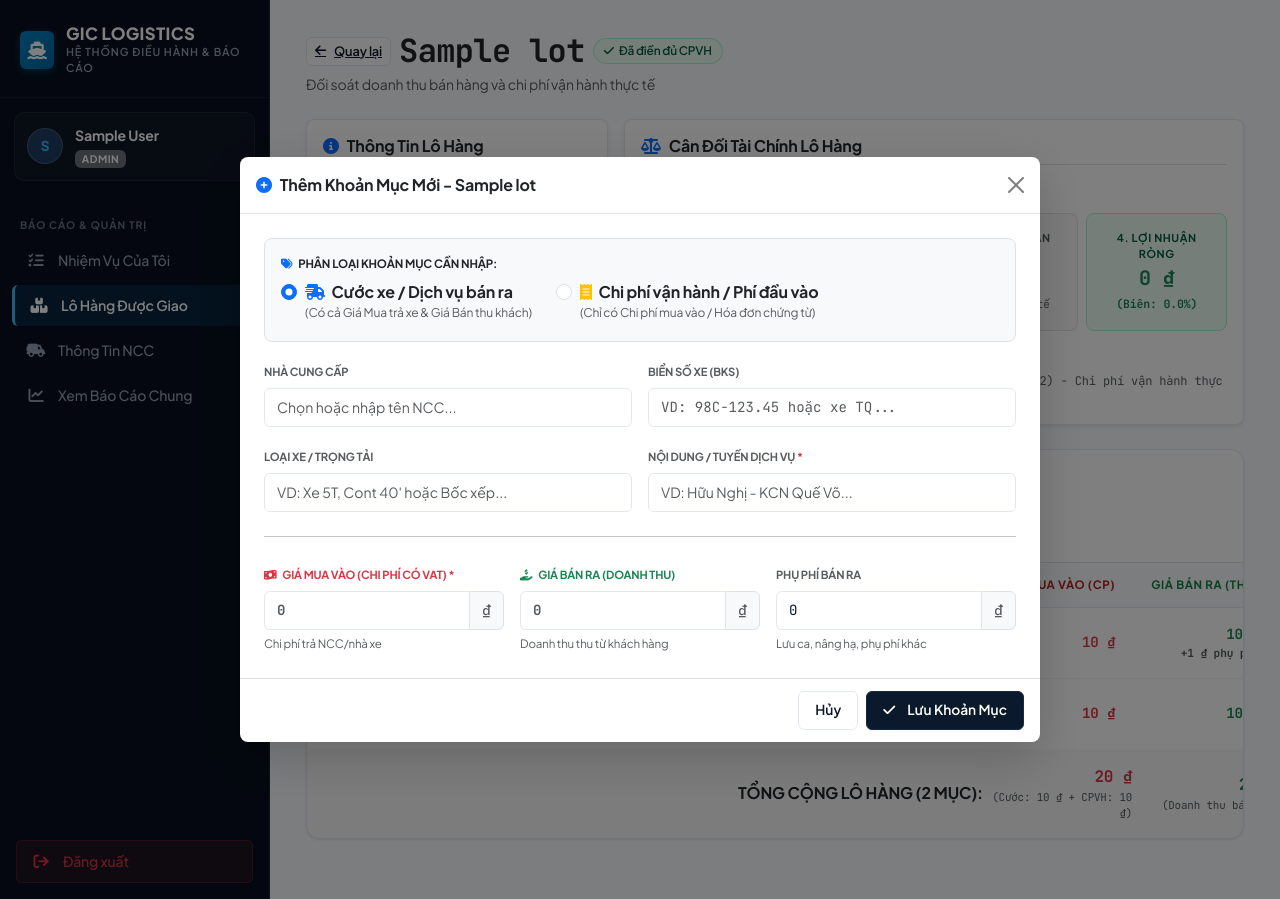
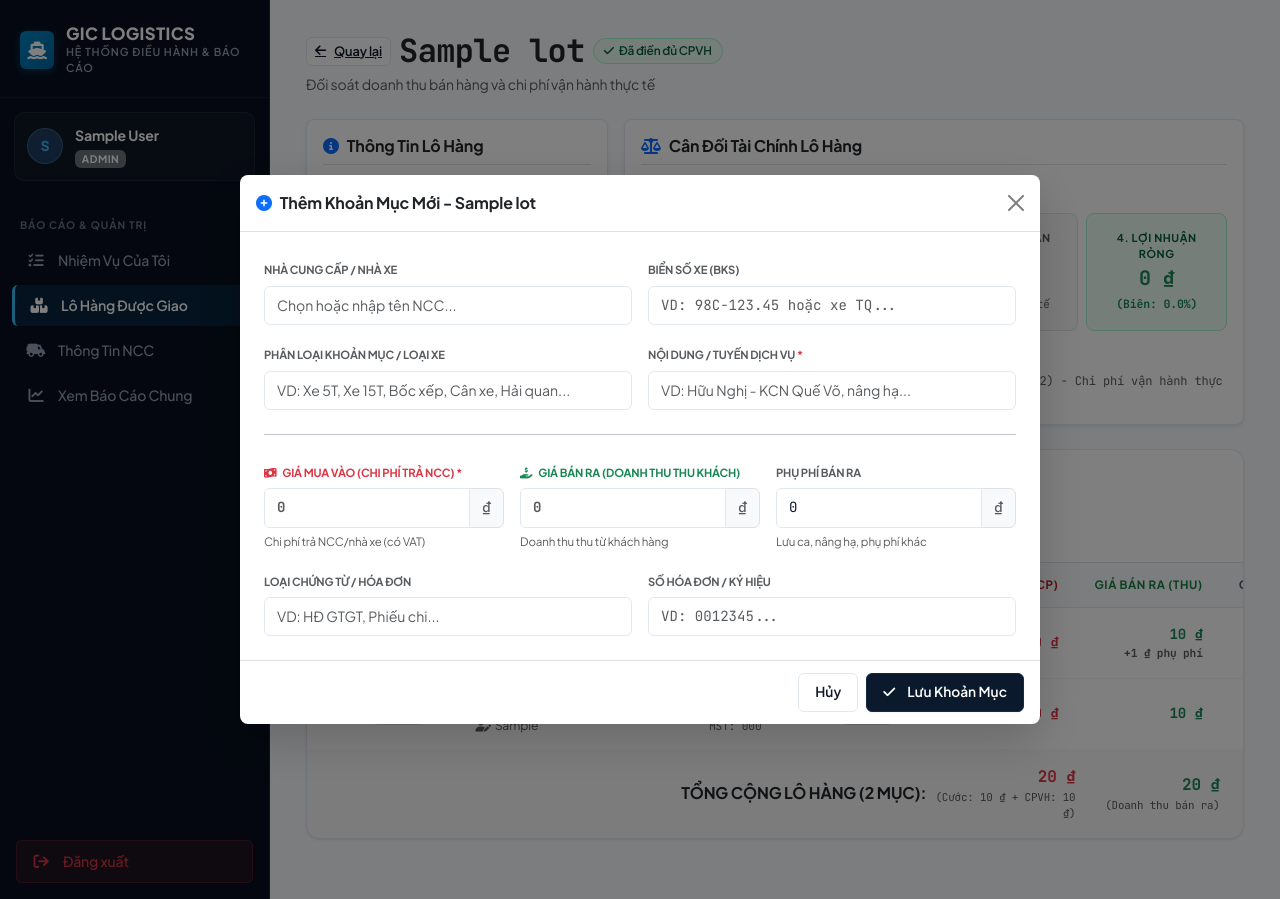
Before and after one commit to tuandollar993/gic-logistics, a Flask app: page /lots/1 in a window 1280 px wide, after a click on "Thêm Khoản Mục (Mua / Bán)". Run offline with Flask 3, Linux system fonts and the light colour scheme; a user stored in the database is signed in; tables that the repository leaves empty hold one stand-in row (values such as "Sample post").

Commit message:
fix: remove item_type division and unify add/edit item modal completely

```diff
--- a/app/routes/lots.py
+++ b/app/routes/lots.py
@@ -212,10 +212,9 @@ def add_revenue_item(lot_id):
         flash('Bạn không có quyền chỉnh sửa lô hàng này.', 'danger')
         return redirect(url_for('lots.detail', lot_id=lot.id))
 
-    item_type = request.form.get('item_type', 'revenue_item').strip()
     supplier = request.form.get('supplier', '').strip()
     vehicle_plate = request.form.get('vehicle_plate', '').strip()
-    service_description = request.form.get('service_description', '').strip() or 'Chi phí lô hàng'
+    service_description = request.form.get('service_description', '').strip() or 'Khoản mục chi phí & doanh thu'
     weight_class = request.form.get('weight_class', '').strip()
     invoice_number = request.form.get('invoice_number', '').strip()
     invoice_type = request.form.get('invoice_type', '').strip()
@@ -235,40 +234,23 @@ def add_revenue_item(lot_id):
     except ValueError:
         surcharges = 0.0
 
-    if item_type == 'operating_cost':
-        cost = OperatingCost(
-            lot_id=lot.id,
-            cost_type=weight_class or 'Chi phí vận hành',
-            description=service_description,
-            vehicle_plate=vehicle_plate,
-            vehicle_count=1.0,
-            unit_price=buy_price,
-            total_amount=buy_price,
-            sell_price=sell_price,
-            invoice_type=invoice_type or 'Hóa đơn / Phiếu chi',
-            invoice_number=invoice_number,
-            supplier_name=supplier,
-            filled_by=current_user.id
-        )
-        db.session.add(cost)
-        flash(f'Đã thêm khoản chi phí vận hành cho {lot.lot_label}!', 'success')
-    else:
-        item = RevenueItem(
-            lot_id=lot.id,
-            supplier=supplier,
-            vehicle_plate_vn=vehicle_plate,
-            weight_class=weight_class,
-            service_description=service_description,
-            buy_price=buy_price,
-            sell_price=sell_price,
-            other_surcharge=surcharges,
-            total_buy_price_excel=buy_price,
-            total_sell_price_excel=sell_price + surcharges
-        )
-        db.session.add(item)
-        flash(f'Đã thêm mục doanh thu & giá mua cho {lot.lot_label}!', 'success')
-
+    cost = OperatingCost(
+        lot_id=lot.id,
+        cost_type=weight_class or 'Khoản mục chi phí',
+        description=service_description,
+        vehicle_plate=vehicle_plate,
+        vehicle_count=1.0,
+        unit_price=buy_price,
+        total_amount=buy_price,
+        sell_price=sell_price + surcharges,
+        invoice_type=invoice_type,
+        invoice_number=invoice_number,
+        supplier_name=supplier,
+        filled_by=current_user.id
+    )
+    db.session.add(cost)
     db.session.commit()
+    flash(f'Đã thêm khoản mục thành công cho {lot.lot_label}!', 'success')
     return redirect(url_for('lots.detail', lot_id=lot.id))
 
 @lots_bp.route('/<int:lot_id>/items/<int:item_id>/edit', methods=['POST'])
--- a/app/templates/lot_detail.html
+++ b/app/templates/lot_detail.html
@@ -165,8 +165,8 @@
                 <tr>
                     <td class="text-center font-mono text-muted">{{ loop.index }}</td>
                     <td>
-                        <span class="badge bg-primary-subtle text-primary border border-primary-subtle">
-                            <i class="fa-solid fa-truck-fast me-1"></i>Cước & Doanh Thu
+                        <span class="badge bg-light text-dark border font-mono">
+                            {{ item.weight_class or 'Vận chuyển' }}
                         </span>
                     </td>
                     <td>
@@ -231,8 +231,8 @@
                 <tr>
                     <td class="text-center font-mono text-muted">{{ lot.revenue_items|length + loop.index }}</td>
                     <td>
-                        <span class="badge bg-warning-subtle text-warning-emphasis border border-warning-subtle">
-                            <i class="fa-solid fa-receipt me-1"></i>{{ cost.cost_type or 'CP Vận hành' }}
+                        <span class="badge bg-light text-dark border font-mono">
+                            {{ cost.cost_type or 'Chi phí' }}
                         </span>
                     </td>
                     <td>
@@ -375,7 +375,7 @@
 {% endblock %}
 
 {% block extra_scripts %}
-<!-- Modal Thêm Khoản Mục Mới (Giá Mua / Bán) -->
+<!-- Modal Thêm Khoản Mục Mới (Giá Mua & Bán) -->
 <div class="modal fade" id="unifiedItemModal" tabindex="-1">
     <div class="modal-dialog modal-dialog-centered modal-lg">
         <form method="POST" action="{{ url_for('lots.add_revenue_item', lot_id=lot.id) }}" class="modal-content border-0 shadow-lg">
@@ -387,32 +387,9 @@
                 <button type="button" class="btn-close" data-bs-dismiss="modal"></button>
             </div>
             <div class="modal-body p-4">
-                <!-- Chọn Loại Khoản Mục -->
-                <div class="mb-3 p-3 bg-light rounded-3 border">
-                    <label class="form-label small fw-bold text-dark text-uppercase d-block mb-2" style="font-size: 0.72rem;">
-                        <i class="fa-solid fa-tags text-primary me-1"></i> Phân Loại Khoản Mục Cần Nhập:
-                    </label>
-                    <div class="d-flex gap-4 flex-wrap">
-                        <div class="form-check">
-                            <input class="form-check-input" type="radio" name="item_type" id="typeRevenue" value="revenue_item" checked onchange="toggleAddType()">
-                            <label class="form-check-label fw-bold text-dark" for="typeRevenue">
-                                <i class="fa-solid fa-truck-fast text-primary me-1"></i> Cước xe / Dịch vụ bán ra
-                                <small class="text-muted d-block fw-normal" style="font-size: 0.75rem;">(Có cả Giá Mua trả xe & Giá Bán thu khách)</small>
-                            </label>
-                        </div>
-                        <div class="form-check">
-                            <input class="form-check-input" type="radio" name="item_type" id="typeCost" value="operating_cost" onchange="toggleAddType()">
-                            <label class="form-check-label fw-bold text-dark" for="typeCost">
-                                <i class="fa-solid fa-receipt text-warning me-1"></i> Chi phí vận hành / Phí đầu vào
-                                <small class="text-muted d-block fw-normal" style="font-size: 0.75rem;">(Chỉ có Chi phí mua vào / Hóa đơn chứng từ)</small>
-                            </label>
-                        </div>
-                    </div>
-                </div>
-
                 <div class="row g-3">
                     <div class="col-md-6">
-                        <label class="form-label small fw-bold text-muted text-uppercase" style="font-size: 0.7rem;">Nhà Cung Cấp</label>
+                        <label class="form-label small fw-bold text-muted text-uppercase" style="font-size: 0.7rem;">Nhà Cung Cấp / Nhà Xe</label>
                         <input type="text" name="supplier" class="form-control" list="supplierDatalist" placeholder="Chọn hoặc nhập tên NCC...">
                         <datalist id="supplierDatalist">
                             {% for s in suppliers %}
@@ -425,12 +402,12 @@
                         <input type="text" name="vehicle_plate" class="form-control font-mono" placeholder="VD: 98C-123.45 hoặc xe TQ...">
                     </div>
                     <div class="col-md-6">
-                        <label class="form-label small fw-bold text-muted text-uppercase" id="lblWeightClass" style="font-size: 0.7rem;">Loại Xe / Trọng Tải</label>
-                        <input type="text" name="weight_class" id="inputWeightClass" class="form-control" placeholder="VD: Xe 5T, Cont 40' hoặc Bốc xếp...">
+                        <label class="form-label small fw-bold text-muted text-uppercase" style="font-size: 0.7rem;">Phân Loại Khoản Mục / Loại Xe</label>
+                        <input type="text" name="weight_class" class="form-control" placeholder="VD: Xe 5T, Xe 15T, Bốc xếp, Cân xe, Hải quan...">
                     </div>
                     <div class="col-md-6">
                         <label class="form-label small fw-bold text-muted text-uppercase" style="font-size: 0.7rem;">Nội Dung / Tuyến Dịch Vụ <span class="text-danger">*</span></label>
-                        <input type="text" name="service_description" class="form-control" placeholder="VD: Hữu Nghị - KCN Quế Võ..." required>
+                        <input type="text" name="service_description" class="form-control" placeholder="VD: Hữu Nghị - KCN Quế Võ, nâng hạ..." required>
                     </div>
 
                     <div class="col-12"><hr class="my-2"></div>
@@ -438,19 +415,19 @@
                     <!-- Giá Mua Vào -->
                     <div class="col-md-4">
                         <label class="form-label small fw-bold text-danger text-uppercase" style="font-size: 0.7rem;">
-                            <i class="fa-solid fa-money-bill-wave me-1"></i> Giá Mua Vào (Chi Phí Có VAT) <span class="text-danger">*</span>
+                            <i class="fa-solid fa-money-bill-wave me-1"></i> Giá Mua Vào (Chi Phí Trả NCC) <span class="text-danger">*</span>
                         </label>
                         <div class="input-group">
                             <input type="number" step="any" name="buy_price" class="form-control font-mono fw-bold text-danger" placeholder="0" required>
                             <span class="input-group-text font-mono text-muted">₫</span>
                         </div>
-                        <small class="text-muted" style="font-size: 0.72rem;">Chi phí trả NCC/nhà xe</small>
+                        <small class="text-muted" style="font-size: 0.72rem;">Chi phí trả NCC/nhà xe (có VAT)</small>
                     </div>
 
                     <!-- Giá Bán Ra & Phụ Phí -->
                     <div class="col-md-4">
                         <label class="form-label small fw-bold text-success text-uppercase" style="font-size: 0.7rem;">
-                            <i class="fa-solid fa-hand-holding-dollar me-1"></i> Giá Bán Ra (Doanh Thu)
+                            <i class="fa-solid fa-hand-holding-dollar me-1"></i> Giá Bán Ra (Doanh Thu Thu Khách)
                         </label>
                         <div class="input-group">
                             <input type="number" step="any" name="sell_price" class="form-control font-mono fw-bold text-success" placeholder="0">
@@ -459,7 +436,7 @@
                         <small class="text-muted" style="font-size: 0.72rem;">Doanh thu thu từ khách hàng</small>
                     </div>
 
-                    <div class="col-md-4 field-revenue-only">
+                    <div class="col-md-4">
                         <label class="form-label small fw-bold text-muted text-uppercase" style="font-size: 0.7rem;">Phụ Phí Bán Ra</label>
                         <div class="input-group">
                             <input type="number" step="any" name="surcharges" class="form-control font-mono" placeholder="0" value="0">
@@ -468,12 +445,12 @@
                         <small class="text-muted" style="font-size: 0.72rem;">Lưu ca, nâng hạ, phụ phí khác</small>
                     </div>
 
-                    <!-- Hóa Đơn & Chứng Từ (Hiển thị khi là CP Vận hành) -->
-                    <div class="col-md-6 field-cost-only d-none">
-                        <label class="form-label small fw-bold text-muted text-uppercase" style="font-size: 0.7rem;">Loại Chứng Từ / HĐ</label>
+                    <!-- Hóa Đơn & Chứng Từ -->
+                    <div class="col-md-6">
+                        <label class="form-label small fw-bold text-muted text-uppercase" style="font-size: 0.7rem;">Loại Chứng Từ / Hóa Đơn</label>
                         <input type="text" name="invoice_type" class="form-control" placeholder="VD: HĐ GTGT, Phiếu chi...">
                     </div>
-                    <div class="col-md-6 field-cost-only d-none">
+                    <div class="col-md-6">
                         <label class="form-label small fw-bold text-muted text-uppercase" style="font-size: 0.7rem;">Số Hóa Đơn / Ký Hiệu</label>
                         <input type="text" name="invoice_number" class="form-control font-mono" placeholder="VD: 0012345...">
                     </div>
@@ -501,14 +478,9 @@
                 <button type="button" class="btn-close" data-bs-dismiss="modal"></button>
             </div>
             <div class="modal-body p-4">
-                <div class="alert alert-light border py-2 px-3 mb-3 d-flex align-items-center gap-2">
-                    <i class="fa-solid fa-circle-info text-primary"></i>
-                    <span id="editModalBadge" class="small fw-semibold text-dark"></span>
-                </div>
-
                 <div class="row g-3">
                     <div class="col-md-6">
-                        <label class="form-label small fw-bold text-muted text-uppercase" style="font-size: 0.7rem;">Nhà Cung Cấp</label>
+                        <label class="form-label small fw-bold text-muted text-uppercase" style="font-size: 0.7rem;">Nhà Cung Cấp / Nhà Xe</label>
                         <input type="text" name="supplier" id="editSupplier" class="form-control" list="supplierDatalist">
                     </div>
                     <div class="col-md-6">
@@ -516,11 +488,11 @@
                         <input type="text" name="vehicle_plate" id="editPlate" class="form-control font-mono">
                     </div>
                     <div class="col-md-6">
-                        <label class="form-label small fw-bold text-muted text-uppercase" id="editLblWeight" style="font-size: 0.7rem;">Phân Loại / Trọng Tải</label>
+                        <label class="form-label small fw-bold text-muted text-uppercase" style="font-size: 0.7rem;">Phân Loại / Trọng Tải</label>
                         <input type="text" name="weight_class" id="editWeight" class="form-control">
                     </div>
                     <div class="col-md-6">
-                        <label class="form-label small fw-bold text-muted text-uppercase" style="font-size: 0.7rem;">Nội Dung / Lộ Trình / Diễn Giải <span class="text-danger">*</span></label>
+                        <label class="form-label small fw-bold text-muted text-uppercase" style="font-size: 0.7rem;">Nội Dung / Tuyến Dịch Vụ / Diễn Giải <span class="text-danger">*</span></label>
                         <input type="text" name="service_description" id="editDesc" class="form-control" required>
                     </div>
 
@@ -529,19 +501,19 @@
                     <!-- Giá Mua Vào -->
                     <div class="col-md-4">
                         <label class="form-label small fw-bold text-danger text-uppercase" style="font-size: 0.7rem;">
-                            <i class="fa-solid fa-money-bill-wave me-1"></i> Giá Mua Vào (Chi Phí Có VAT) <span class="text-danger">*</span>
+                            <i class="fa-solid fa-money-bill-wave me-1"></i> Giá Mua Vào (Chi Phí Trả NCC) <span class="text-danger">*</span>
                         </label>
                         <div class="input-group">
                             <input type="number" step="any" name="buy_price" id="editBuyPrice" class="form-control font-mono fw-bold text-danger" required>
                             <span class="input-group-text font-mono text-muted">₫</span>
                         </div>
-                        <small class="text-muted" style="font-size: 0.72rem;">Chi phí trả NCC/nhà xe</small>
+                        <small class="text-muted" style="font-size: 0.72rem;">Chi phí trả NCC/nhà xe (có VAT)</small>
                     </div>
 
-                    <!-- Giá Bán Ra: Luôn hiển thị cho cả 2 loại -->
+                    <!-- Giá Bán Ra -->
                     <div class="col-md-4">
                         <label class="form-label small fw-bold text-success text-uppercase" style="font-size: 0.7rem;">
-                            <i class="fa-solid fa-hand-holding-dollar me-1"></i> Giá Bán Ra (Doanh Thu)
+                            <i class="fa-solid fa-hand-holding-dollar me-1"></i> Giá Bán Ra (Doanh Thu Thu Khách)
                         </label>
                         <div class="input-group">
                             <input type="number" step="any" name="sell_price" id="editSellPrice" class="form-control font-mono fw-bold text-success" placeholder="0">
@@ -551,7 +523,7 @@
                     </div>
 
                     <!-- Phụ Phí Bán Ra -->
-                    <div class="col-md-4 edit-revenue-group">
+                    <div class="col-md-4">
                         <label class="form-label small fw-bold text-muted text-uppercase" style="font-size: 0.7rem;">Phụ Phí Bán Ra</label>
                         <div class="input-group">
                             <input type="number" step="any" name="surcharges" id="editSurcharges" class="form-control font-mono">
@@ -561,12 +533,12 @@
                     </div>
 
                     <!-- Chứng Từ & Hóa Đơn -->
-                    <div class="col-md-6 edit-cost-group d-none">
+                    <div class="col-md-6">
                         <label class="form-label small fw-bold text-muted text-uppercase" style="font-size: 0.7rem;">Loại Chứng Từ / HĐ</label>
                         <input type="text" name="invoice_type" id="editInvoiceType" class="form-control" placeholder="VD: HĐ GTGT, Phiếu chi...">
                     </div>
 
-                    <div class="col-md-6 edit-cost-group d-none">
+                    <div class="col-md-6">
                         <label class="form-label small fw-bold text-muted text-uppercase" style="font-size: 0.7rem;">Số Hóa Đơn</label>
                         <input type="text" name="invoice_number" id="editInvoiceNumber" class="form-control font-mono" placeholder="VD: 0012345...">
                     </div>
@@ -583,26 +555,6 @@
 </div>
 
 <script>
-function toggleAddType() {
-    const isCost = document.getElementById('typeCost').checked;
-    const revFields = document.querySelectorAll('.field-revenue-only');
-    const costFields = document.querySelectorAll('.field-cost-only');
-    const lblWeight = document.getElementById('lblWeightClass');
-    const inputWeight = document.getElementById('inputWeightClass');
-
-    if (isCost) {
-        revFields.forEach(el => el.classList.add('d-none'));
-        costFields.forEach(el => el.classList.remove('d-none'));
-        if (lblWeight) lblWeight.innerText = 'Phân Loại Chi Phí';
-        if (inputWeight) inputWeight.placeholder = 'VD: Bốc xếp, Cân xe, Hải quan, Vé...';
-    } else {
-        revFields.forEach(el => el.classList.remove('d-none'));
-        costFields.forEach(el => el.classList.add('d-none'));
-        if (lblWeight) lblWeight.innerText = 'Loại Xe / Trọng Tải';
-        if (inputWeight) inputWeight.placeholder = 'VD: Xe 5T, Xe 15T, Cont 40\'...';
-    }
-}
-
 function openAssignModal(lotId, lotName, currentAssignee, currentDeadline) {
     document.getElementById('assignForm').action = `/lots/${lotId}/assign`;
     document.getElementById('modalLotName').innerText = lotName;
@@ -637,10 +589,6 @@ document.addEventListener('DOMContentLoaded', function() {
         const editModal = new bootstrap.Modal(editModalEl);
         const editForm = document.getElementById('editUnifiedForm');
         const editTitle = document.getElementById('editModalTitle');
-        const editBadge = document.getElementById('editModalBadge');
-        const editRevGroup = document.querySelectorAll('.edit-revenue-group');
-        const editCostGroup = document.querySelectorAll('.edit-cost-group');
-        const editLblWeight = document.getElementById('editLblWeight');
 
         document.querySelectorAll('.btn-edit-row').forEach(btn => {
             btn.addEventListener('click', function() {
@@ -668,19 +616,10 @@ document.addEventListener('DOMContentLoaded', function() {
 
                 if (rowType === 'cost') {
                     editForm.action = `/lots/{{ lot.id }}/costs/${itemId}/edit`;
-                    editTitle.innerText = 'Chỉnh Sửa Khoản Mục (Chi Phí Mua & Doanh Thu Bán)';
-                    editBadge.innerHTML = 'Phân loại: <strong>Chi phí vận hành</strong> (Bạn có thể sửa cả Giá Mua Vào trả NCC và Giá Bán Ra thu khách)';
-                    if (editLblWeight) editLblWeight.innerText = 'Phân Loại Chi Phí';
-                    editRevGroup.forEach(el => el.classList.add('d-none'));
-                    editCostGroup.forEach(el => el.classList.remove('d-none'));
                 } else {
                     editForm.action = `/lots/{{ lot.id }}/items/${itemId}/edit`;
-                    editTitle.innerText = 'Chỉnh Sửa Cước Vận Tải (Giá Mua & Bán)';
-                    editBadge.innerHTML = 'Phân loại: <strong>Cước vận chuyển / Dịch vụ bán ra</strong> (Chỉnh sửa Giá Mua Vào & Giá Bán Ra)';
-                    if (editLblWeight) editLblWeight.innerText = 'Loại Xe / Trọng Tải';
-                    editRevGroup.forEach(el => el.classList.remove('d-none'));
-                    editCostGroup.forEach(el => el.classList.add('d-none'));
                 }
+                editTitle.innerText = 'Chỉnh Sửa Khoản Mục (Giá Mua & Bán)';
 
                 editModal.show();
             });
```
